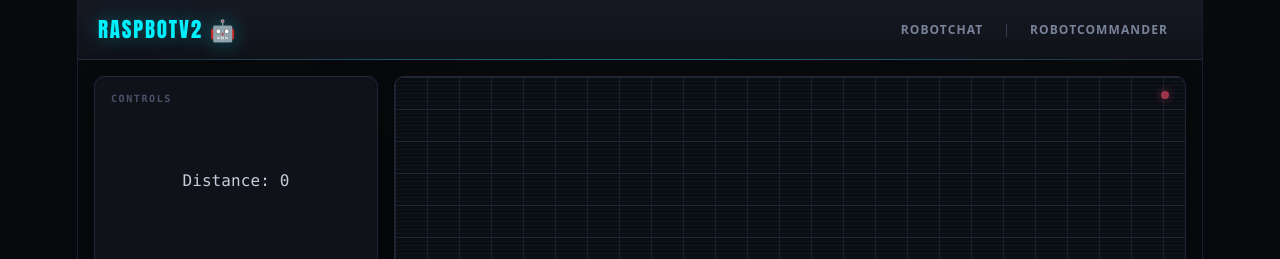
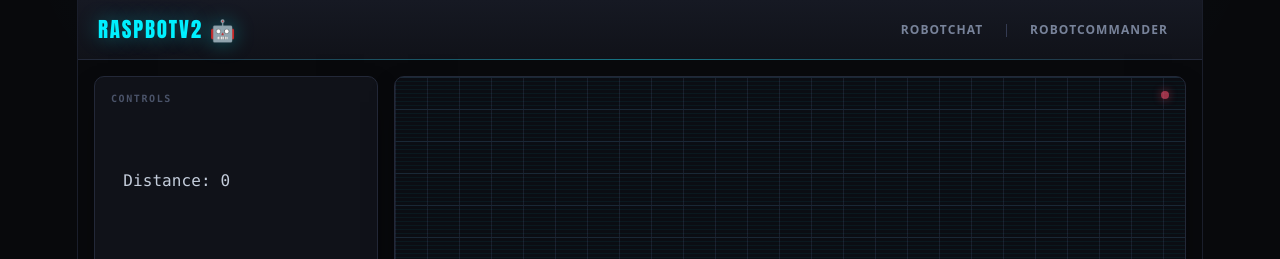
Before and after one commit to estudart/estudart-mcp-robot, a React (Vite) app in the folder robot-agent-fe/: page / in a window 1280 px wide. Shown: the top 259 px of the page. Built offline with nearby package versions, Linux system fonts and the light colour scheme; no server answers.

Commit message:
fix: css of the distance in the UI

```diff
--- a/robot-agent-fe/src/pages/RobotCommander/RobotCommander.module.css
+++ b/robot-agent-fe/src/pages/RobotCommander/RobotCommander.module.css
@@ -63,7 +63,11 @@
 }
 
 .distanceTracker {
+  display: flex;
+  align-items: flex-start;
+  width: 100%;
   font-family: var(--mono);
+  padding-left: 20%;
 }
 
 .colorPannel {
--- a/robot-agent-fe/src/pages/RobotCommander/RobotCommander.tsx
+++ b/robot-agent-fe/src/pages/RobotCommander/RobotCommander.tsx
@@ -103,12 +103,8 @@ function RobotCommander () {
     return (
         <div className={styles.robotCommanderPage}>
             <div className={styles.joyStickView}>
-                <div>
-                    {<p
-                        className={ styles.distanceTracker }
-                    >
-                        Distance: {distance}
-                    </p>}
+                <div className={styles.distanceTracker}>
+                    {<p>Distance: {distance}</p>}
                 </div>
                 <div className={styles.colorPannel}>
                     {Object.entries(ledColorsOptions).map((color) =>
```
